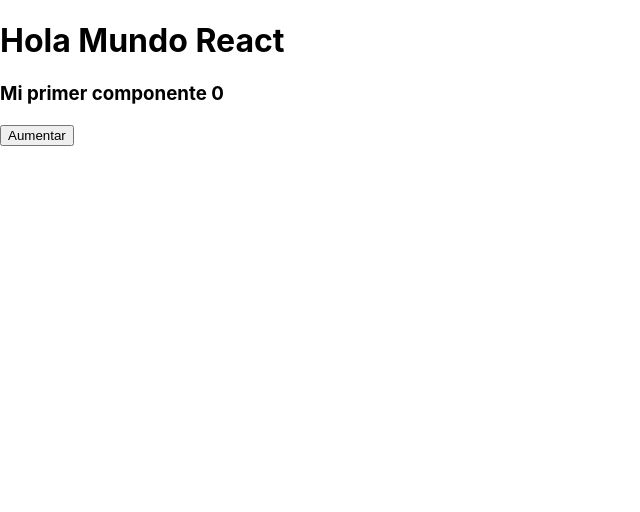
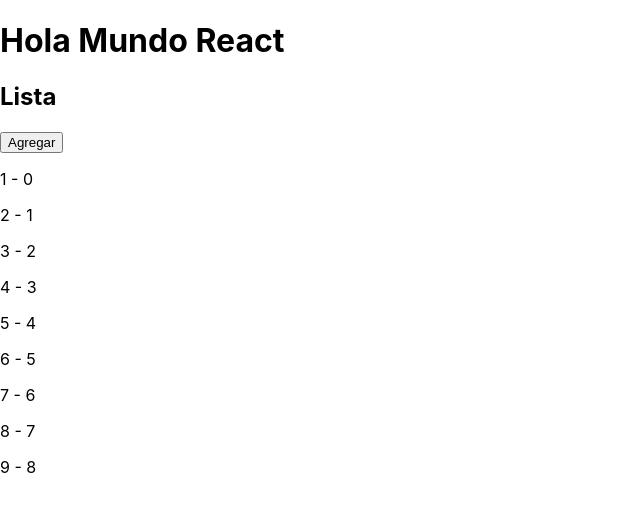
Before and after one commit to jesaavedrav/react-simple-tutorial, a React (Create React App) app: page / in a window 1280 px wide. Shown: the top 512 px of the page, without its empty margins (0-640 px from the left). Built offline with nearby package versions, Linux system fonts and the light colour scheme.

Commit message:
Iterations

```diff
--- a/src/App.js
+++ b/src/App.js
@@ -1,11 +1,15 @@
 import React from 'react'
 import Contador from './components/Contador'
+import Jsx from './components/Jsx'
+import Lista from './components/Lista'
 
 function App() {
   return (
     <div>
       <h1>Hola Mundo React</h1>
-      <Contador/>
+      {/* <Contador/>
+      <Jsx/> */}
+      <Lista/>
     </div>
   );
 }
--- /dev/null
+++ b/src/components/Jsx.js
@@ -0,0 +1,19 @@
+import React, { useState, Fragment } from 'react'
+
+const Jsx = () => {
+
+    const [temperatura, setTemperatura] = useState(15)
+
+    return (
+        <Fragment>
+            <h2>Frio o calor</h2>
+            <h4>
+                {
+                    temperatura > 20 ? 'Calor' : 'Frio'
+                }
+            </h4>
+        </Fragment>
+    );
+}
+
+export default Jsx;
--- /dev/null
+++ b/src/components/Lista.js
@@ -0,0 +1,25 @@
+import React, { useState, Fragment } from 'react'
+
+const Lista = () => {
+
+    const [numeros, setNumeros] = useState([1, 2, 3, 4, 5, 6, 7, 8, 9])
+
+    const agregarElemento = () => {
+        console.log('click')
+        setNumeros([...numeros, Math.max(...numeros)+1])
+    }
+
+    return (
+        <Fragment>
+            <h2>Lista</h2>
+            <button onClick={agregarElemento}>Agregar</button>
+            {
+                numeros.map((item, index) =>
+                    <p key={index}>{item} - {index}</p>
+                )
+            }
+        </Fragment>
+    );
+}
+
+export default Lista;
```
